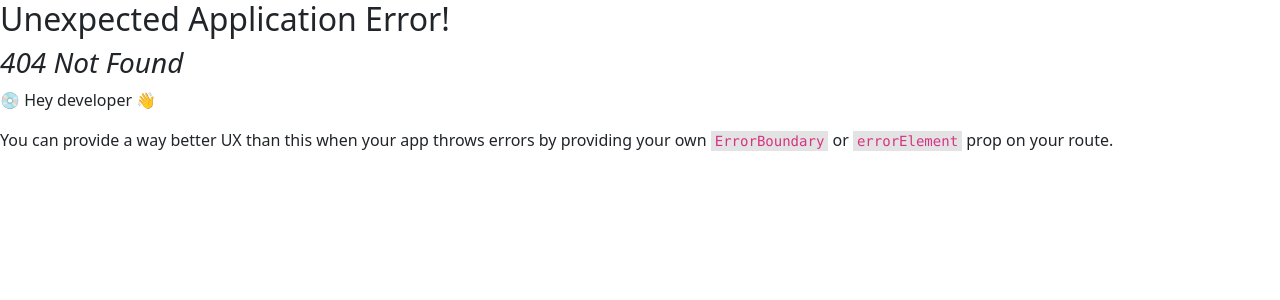
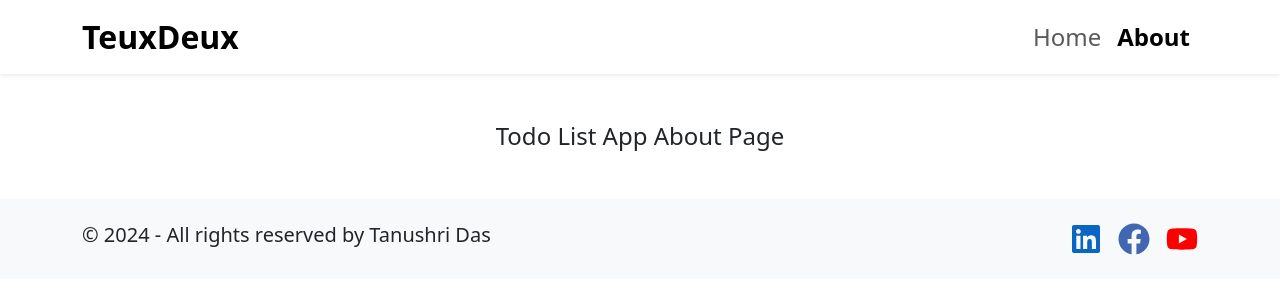
Before and after one commit to Tanushri-Das/Task-Todo-List-App, a React (Vite) app: page /about in a window 1280 px wide. Before the commit this address had no page. Shown: the top 300 px of the page. Built offline with nearby package versions, Linux system fonts and the light colour scheme.

Commit message:
complete header and footer more functional

```diff
--- a/src/Components/Footer/Footer.jsx
+++ b/src/Components/Footer/Footer.jsx
@@ -9,7 +9,7 @@ const Footer = () => {
       <div className="container">
         <div className="row justify-content-center align-items-center">
           <div className="col-md-6 text-center text-md-start">
-          <h5 className="fs-5">
+            <h5 className="fs-5">
               &copy; {date} - All rights reserved by Tanushri Das
             </h5>
           </div>
--- a/src/Components/Header/Header.jsx
+++ b/src/Components/Header/Header.jsx
@@ -1,18 +1,27 @@
-import React, { useState } from 'react';
-import { useLocation } from 'react-router-dom';
+import React, { useContext, useState, useEffect } from "react";
+import { Link, NavLink, useLocation } from "react-router-dom";
+import { Button } from "react-bootstrap";
 
-function Header() {
+const Header = () => {
   const location = useLocation();
+
   const [isMenuOpen, setIsMenuOpen] = useState(false);
 
   const handleMenuToggle = () => {
     setIsMenuOpen(!isMenuOpen);
   };
 
+  // Close the menu when the route changes
+  useEffect(() => {
+    setIsMenuOpen(false);
+  }, [location.pathname]);
+
   return (
     <nav className="navbar navbar-expand-lg bg-white shadow-sm py-2">
       <div className="container">
-        <a className="navbar-brand fs-2 fw-semibold" href="/">UserEase</a>
+        <Link to="/" className="navbar-brand fs-2 fw-semibold">
+          TeuxDeux
+        </Link>
         <button
           className="navbar-toggler"
           type="button"
@@ -21,38 +30,46 @@ function Header() {
           <span className="navbar-toggler-icon"></span>
         </button>
         <div
-          className={`collapse navbar-collapse justify-content-end ${isMenuOpen ? 'show' : ''}`}
+          className={`collapse navbar-collapse justify-content-end ${
+            isMenuOpen ? "show" : ""
+          }`}
         >
-          <ul className="navbar-nav">
+          <ul className="navbar-nav d-flex">
             <li className="nav-item">
-              <a
-                className={`nav-link fs-5 ${location.pathname === '/' ? 'active' : ''}`}
-                href="/"
+              <Link
+                to="/"
+                className={`nav-link fs-4 ${
+                  location.pathname === "/" ? "active" : ""
+                }`}
+                onClick={() => setIsMenuOpen(false)}
               >
-                {location.pathname === '/' ? <strong>Home</strong> : 'Home'}
-              </a>
+                {location.pathname === "/" ? (
+                  <strong className="fs-4">Home</strong>
+                ) : (
+                  "Home"
+                )}
+              </Link>
             </li>
             <li className="nav-item">
-              <a
-                className={`nav-link fs-5 ${location.pathname === '/about' ? 'active' : ''}`}
-                href="/about"
+              <Link
+                to="/about"
+                className={`nav-link fs-4 ${
+                  location.pathname === "/about" ? "active" : ""
+                }`}
+                onClick={() => setIsMenuOpen(false)}
               >
-                {location.pathname === '/about' ? <strong>About</strong> : 'About'}
-              </a>
-            </li>
-            <li className="nav-item">
-              <a
-                className={`nav-link fs-5 ${location.pathname === '/contact' ? 'active' : ''}`}
-                href="/contact"
-              >
-                {location.pathname === '/contact' ? <strong>Contact</strong> : 'Contact'}
-              </a>
+                {location.pathname === "/about" ? (
+                  <strong className="fs-4">About</strong>
+                ) : (
+                  "About"
+                )}
+              </Link>
             </li>
           </ul>
         </div>
       </div>
     </nav>
   );
-}
+};
 
 export default Header;
--- /dev/null
+++ b/src/Pages/About/About.jsx
@@ -0,0 +1,11 @@
+import React from "react";
+
+const About = () => {
+  return (
+    <div className="text-center my-5">
+      <h3 className="fs-4">Todo List App About Page </h3>
+    </div>
+  );
+};
+
+export default About;
```
Also changed, not shown: src/Routes/Routes.jsx (+21 -16 lines).
